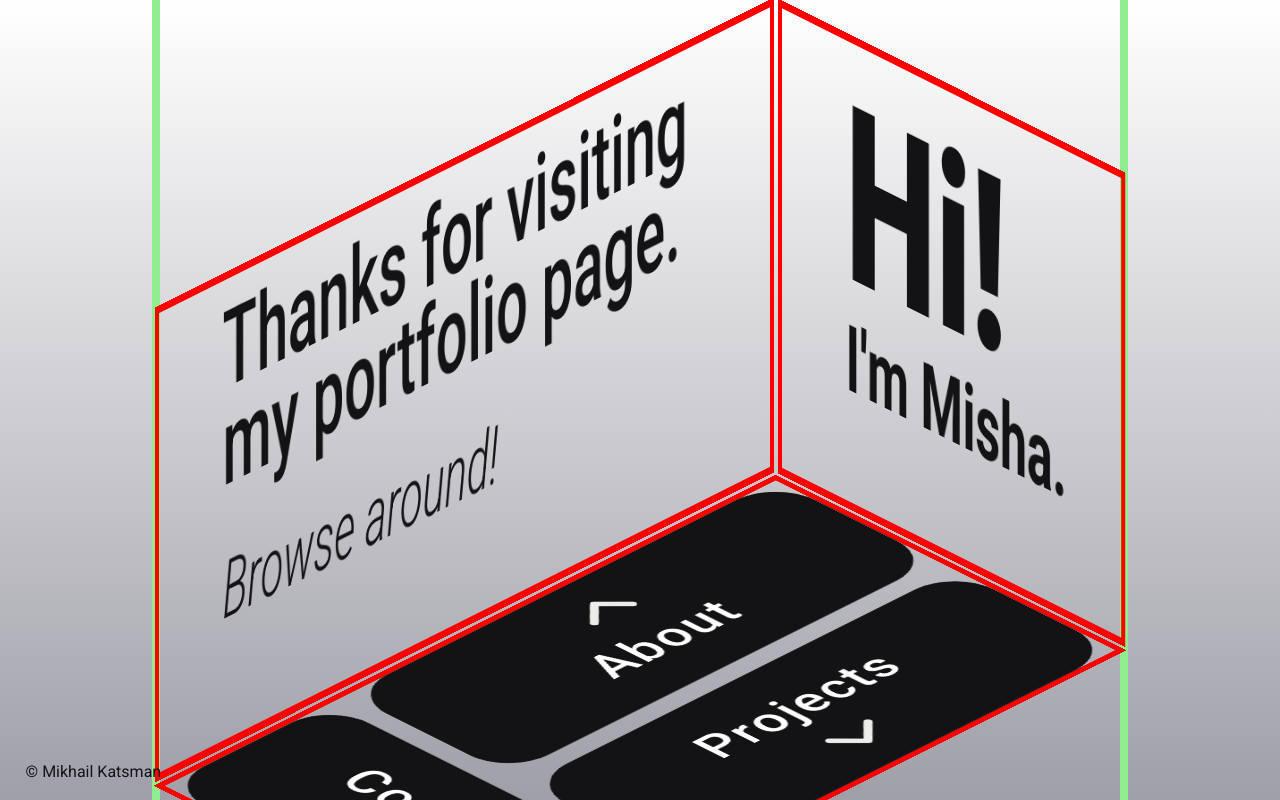
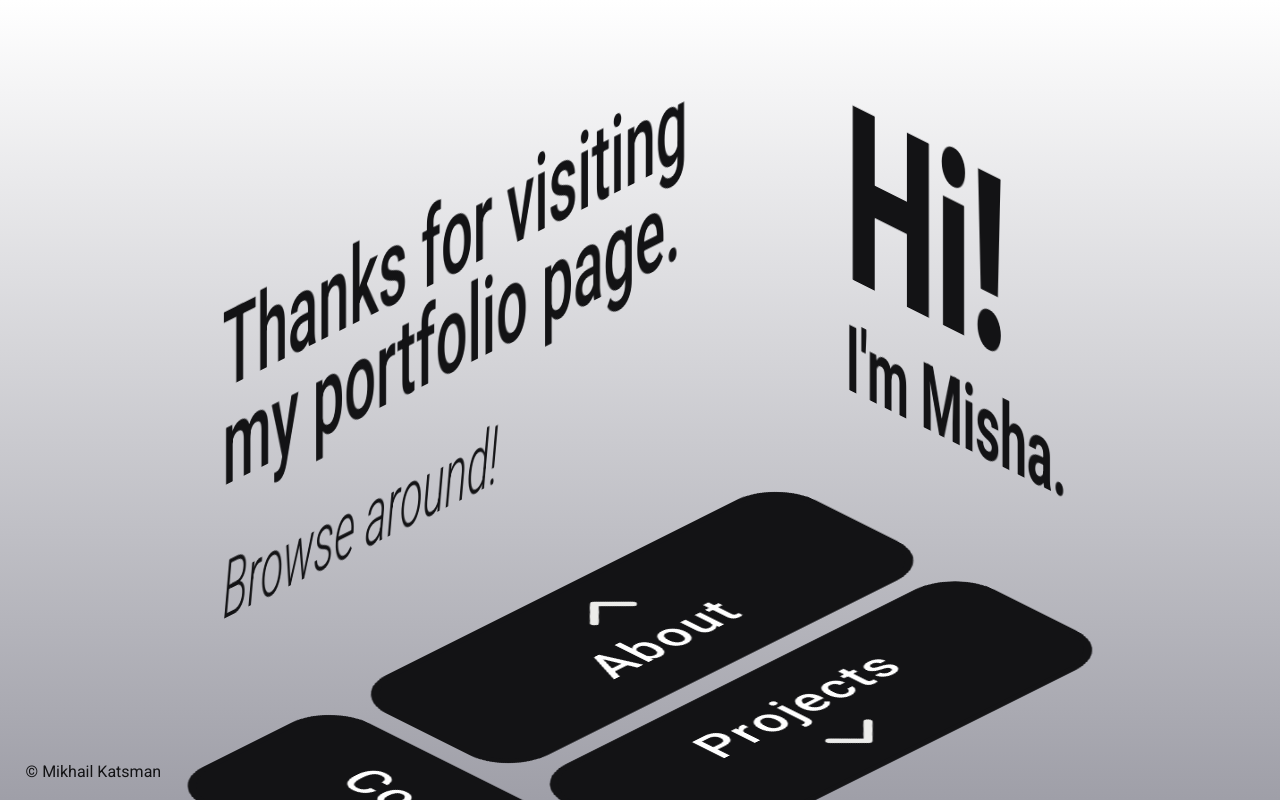
Before and after one commit to mikhailkatsman/my-portfolio, a Next.js app: page / in a window 1280 px wide. Shown: the top 800 px of the page. Built offline with nearby package versions, Linux system fonts and the light colour scheme.

Commit message:
positioning fix rev1

```diff
--- a/components/layout/Face.module.css
+++ b/components/layout/Face.module.css
@@ -6,7 +6,7 @@
     /* MAYBE REMOVE */
     justify-content: center;
 
-    box-shadow: 0 0 0 0.5rem red;
+    /* box-shadow: 0 0 0 0.5rem red; */
 }
 
 /* POSITIONS */
--- a/styles/globals.css
+++ b/styles/globals.css
@@ -22,7 +22,6 @@ html {
 body {
     -ms-overflow-style: none; /* for Internet Explorer, Edge */
     scrollbar-width: none;
-    overflow-y: scroll;
 }
 
 body::-webkit-scrollbar {
@@ -46,6 +45,8 @@ body::-webkit-scrollbar {
 .content {
     position: absolute;
     inset: 0;
+    overflow: hidden;
+    overflow-y: scroll;
 
     z-index: 1;
 }
@@ -55,7 +56,7 @@ body::-webkit-scrollbar {
     display: flex;
     flex-direction: column;
 
-    box-shadow: 0 0 0 0.5rem lightgreen;
+    /* box-shadow: 0 0 0 0.5rem lightgreen; */
 }
 
 .faces--index {
@@ -75,7 +76,7 @@ body::-webkit-scrollbar {
 .list-section {
     width: 60rem;
     margin: auto;
-    box-shadow: 0 0 0 0.5rem #c900e3;
+    /* box-shadow: 0 0 0 0.5rem #c900e3; */
 }
 
 footer {
```
